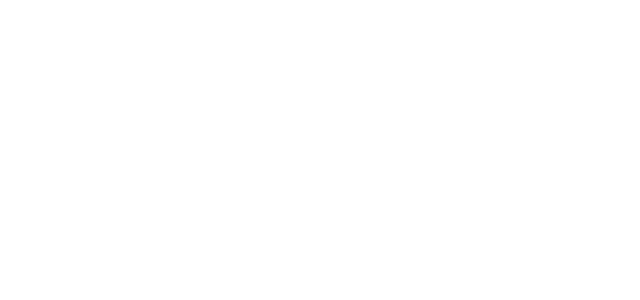
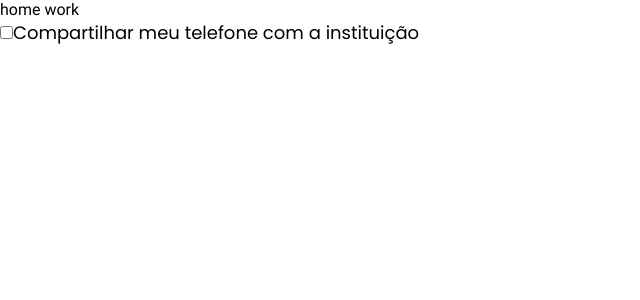
Before and after one commit to estartandodevs-course/doaae, a React (Create React App) app: page /home in a window 1280 px wide. Shown: the top 300 px of the page, without its empty margins (0-640 px from the left). Built offline with nearby package versions, Linux system fonts and the light colour scheme.

Commit message:
feat: checkbox com estilizacao

```diff
--- a/src/components/Cadastro/Form/index.js
+++ b/src/components/Cadastro/Form/index.js
@@ -1,7 +1,7 @@
 import * as S from "./styles";
 
 import { Input, InputPassword } from "../../Input";
-import { Button } from "../../Button";
+import { Button } from "../../button";
 
 const Form = () => {
   return (
--- /dev/null
+++ b/src/components/Checkbox/index.js
@@ -0,0 +1,12 @@
+import { CheckBoxStyled } from "./styles";
+
+const CheckBox = () => {
+  return (
+    <CheckBoxStyled>
+      <input type="checkbox" id="box" name="box" />
+      <label htmlFor="box">Compartilhar meu telefone com a instituição</label>
+    </CheckBoxStyled>
+  );
+};
+
+export { CheckBox };
--- /dev/null
+++ b/src/components/Checkbox/styles.js
@@ -0,0 +1,8 @@
+import styled from "styled-components";
+
+export const CheckBoxStyled = styled.div`
+  label {
+    font-family: Poppins;
+    font-size: 18px;
+  }
+`;
--- a/src/pages/Home/index.js
+++ b/src/pages/Home/index.js
@@ -1,7 +1,13 @@
 import React from "react";
+import { CheckBox } from "../../components/Checkbox";
 
 const Home = () => {
-  return <p>home work</p>;
+  return (
+    <p>
+      home work
+      <CheckBox />
+    </p>
+  );
 };
 
 export default Home;
--- a/src/pages/Login/index.js
+++ b/src/pages/Login/index.js
@@ -1,7 +1,7 @@
 import * as S from "./styles";
 import { Logo } from "../../components/Shared/Logo";
 import { Input, InputPassword } from "../../components/Input";
-import { Button } from "../../components/Button";
+import { Button } from "../../components/button";
 
 const Login = () => {
   const error = true;
--- a/src/routes.js
+++ b/src/routes.js
@@ -1,11 +1,12 @@
 import React from "react";
 import { BrowserRouter, Switch, Route } from "react-router-dom";
-import { Login, SplashScreen, Cadastro } from "./pages";
+import { Login, SplashScreen, Cadastro, Home } from "./pages";
 
 export default function Routes() {
   return (
     <BrowserRouter>
       <Switch>
+        <Route path="/home" component={Home} />
         <Route exact path="/" component={SplashScreen} />
         <Route path="/login" component={Login} />
         <Route path="/cadastro" component={Cadastro} />
```
Also changed, not shown: .eslintrc.json, 1 other file (tests, documents, lock files or other folders).
